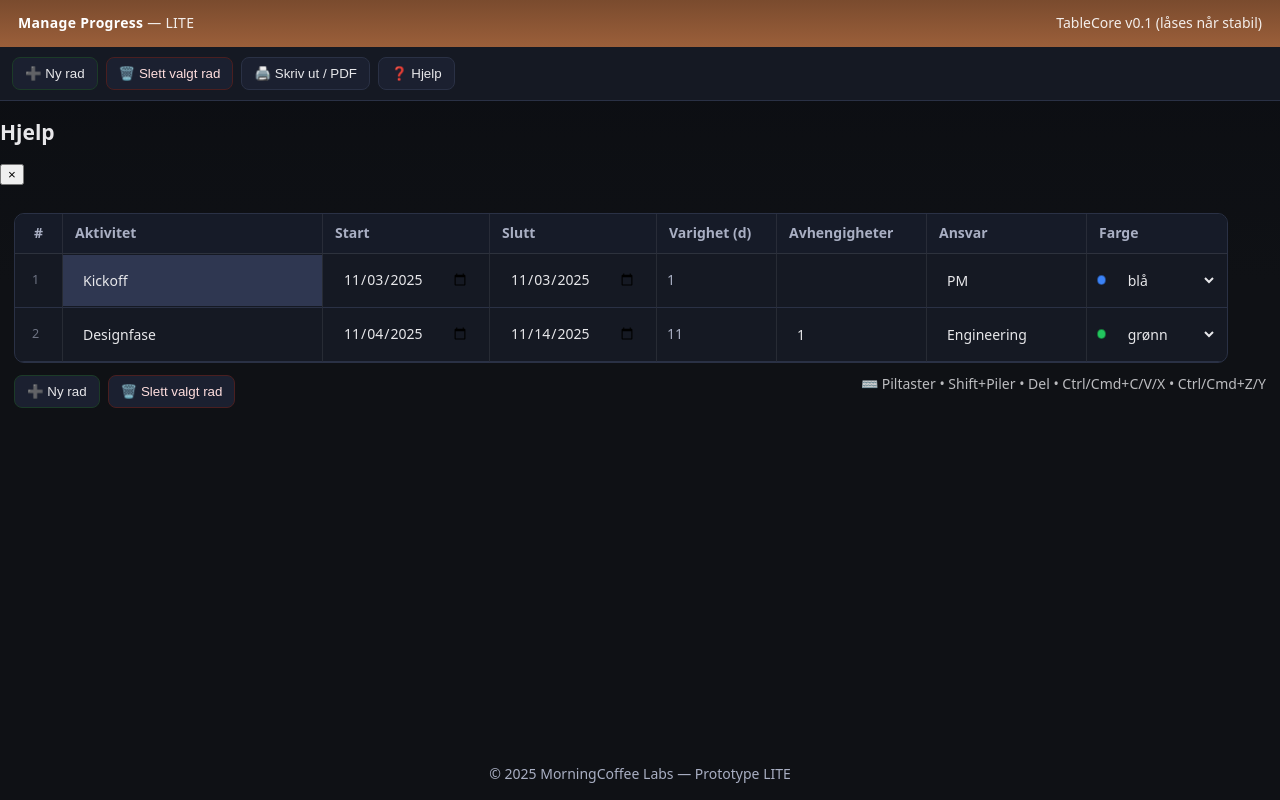
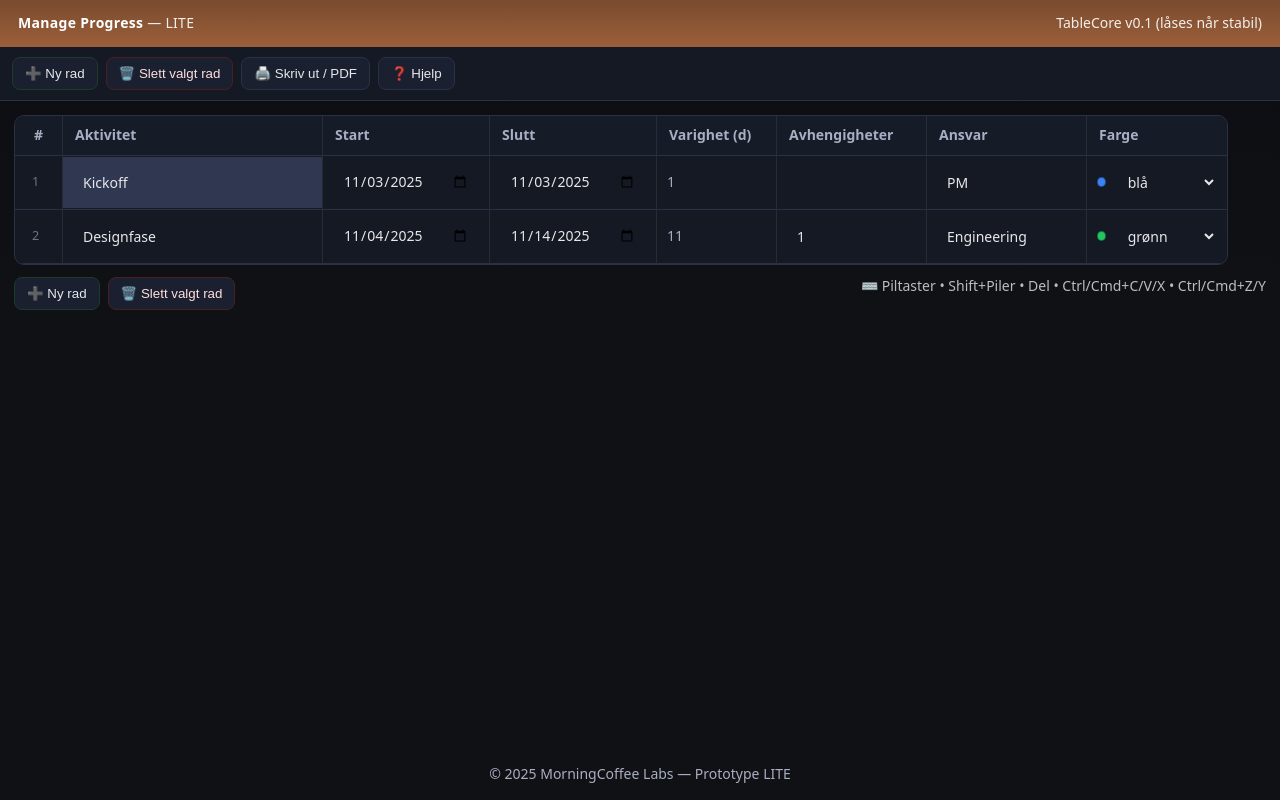
Before and after one commit to Tony-MCL/ManageProgress, a React (Vite) app: page / in a window 1280 px wide. Built offline with nearby package versions, Linux system fonts and the light colour scheme.

Commit message:
Update index.css

```diff
--- a/src/index.css
+++ b/src/index.css
@@ -217,69 +217,67 @@ body {
   user-select: none;
 }
 
-/* ==== [BLOCK: Modal Help] BEGIN ==== */
-.modal-backdrop {
+/* ==== [BLOCK: Help Panel] BEGIN ==== */
+.help-panel {
   position: fixed;
-  inset: 0;
-  background: rgba(0, 0, 0, 0.55);
+  top: 0;
+  right: -420px; /* starter skjult */
+  width: 400px;
+  height: 100vh;
+  background: #1b2232;
+  border-left: 1px solid #2b3245;
+  box-shadow: -3px 0 15px rgba(0,0,0,0.4);
+  color: #eee;
+  z-index: 999;
+  transition: right 0.3s ease;
   display: flex;
-  justify-content: center;
-  align-items: center;
-  z-index: 1000;
+  flex-direction: column;
 }
 
-.modal {
-  background: #1b2232;
-  color: #eee;
-  border: 1px solid #2b3245;
-  border-radius: 10px;
-  max-width: 600px;
-  width: 90%;
-  max-height: 80vh;
-  overflow-y: auto;
-  padding: 20px 24px;
-  box-shadow: 0 4px 20px rgba(0,0,0,0.4);
+.help-panel.open {
+  right: 0; /* glir inn fra høyre */
 }
 
-.modal h2 {
-  margin-top: 0;
+.help-header {
+  display: flex;
+  justify-content: space-between;
+  align-items: center;
+  padding: 12px 16px;
+  background: #222a3d;
+  border-bottom: 1px solid #2b3245;
+}
+
+.help-header h2 {
+  margin: 0;
+  font-size: 1.1rem;
   color: #fff;
 }
 
-.modal h3 {
-  margin-bottom: 6px;
-  margin-top: 18px;
-  color: #ddd;
-  font-size: 1rem;
-  border-bottom: 1px solid rgba(255,255,255,0.1);
-  padding-bottom: 3px;
+.close-btn {
+  background: transparent;
+  color: #aaa;
+  border: none;
+  font-size: 1.4rem;
+  cursor: pointer;
+}
+.close-btn:hover {
+  color: #fff;
 }
 
-.modal ul {
-  margin: 0 0 6px 0;
-  padding-left: 16px;
-  font-size: 0.95rem;
-  line-height: 1.4;
+.help-body {
+  flex: 1;
+  overflow-y: auto;
+  padding: 16px;
+  font-family: monospace;
+  font-size: 0.85rem;
+  white-space: pre-wrap;
 }
 
-.modal-footer {
-  text-align: right;
-  margin-top: 16px;
+.help-body pre {
+  margin: 0;
 }
+/* ==== [BLOCK: Help Panel] END ==== */
 
-.modal-footer button {
-  background: #3246a8;
-  color: white;
-  border: none;
-  border-radius: 6px;
-  padding: 8px 16px;
-  cursor: pointer;
-}
-
-.modal-footer button:hover {
-  background: #4058d1;
-}
-/* ==== [BLOCK: Modal Help] END ==== */
 
 /* ==== [BLOCK: Print styles] BEGIN ==== */
 @media print {
```
